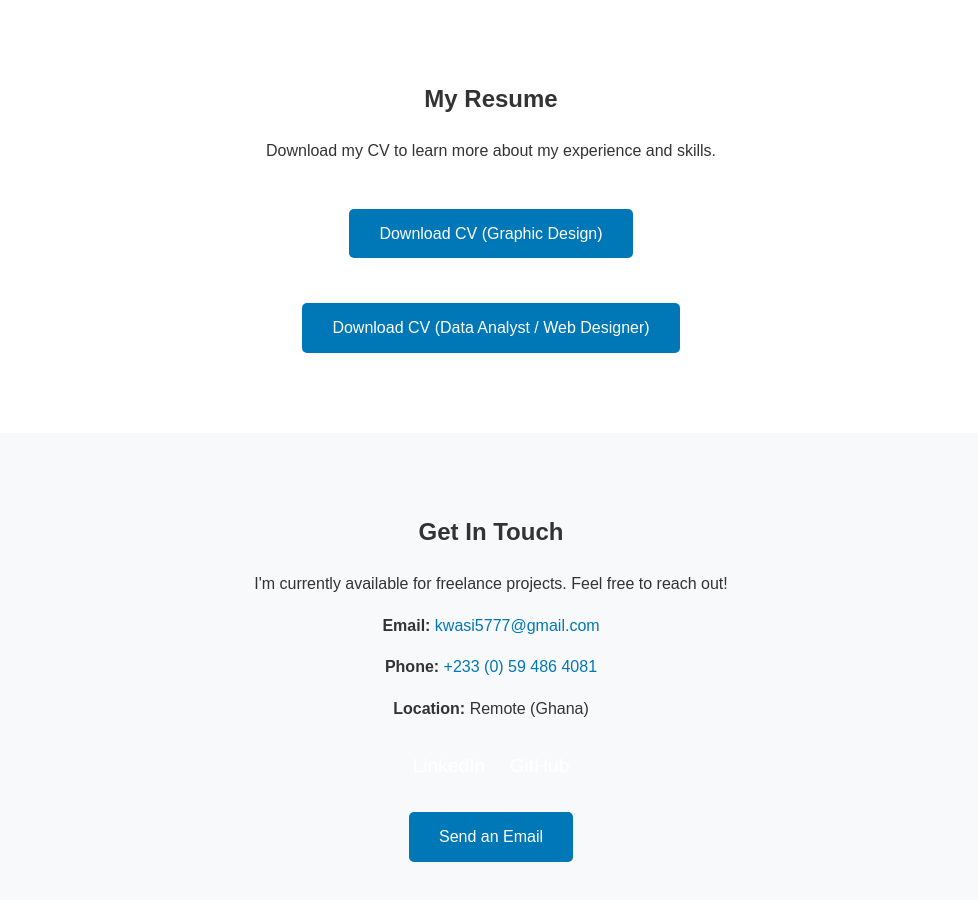
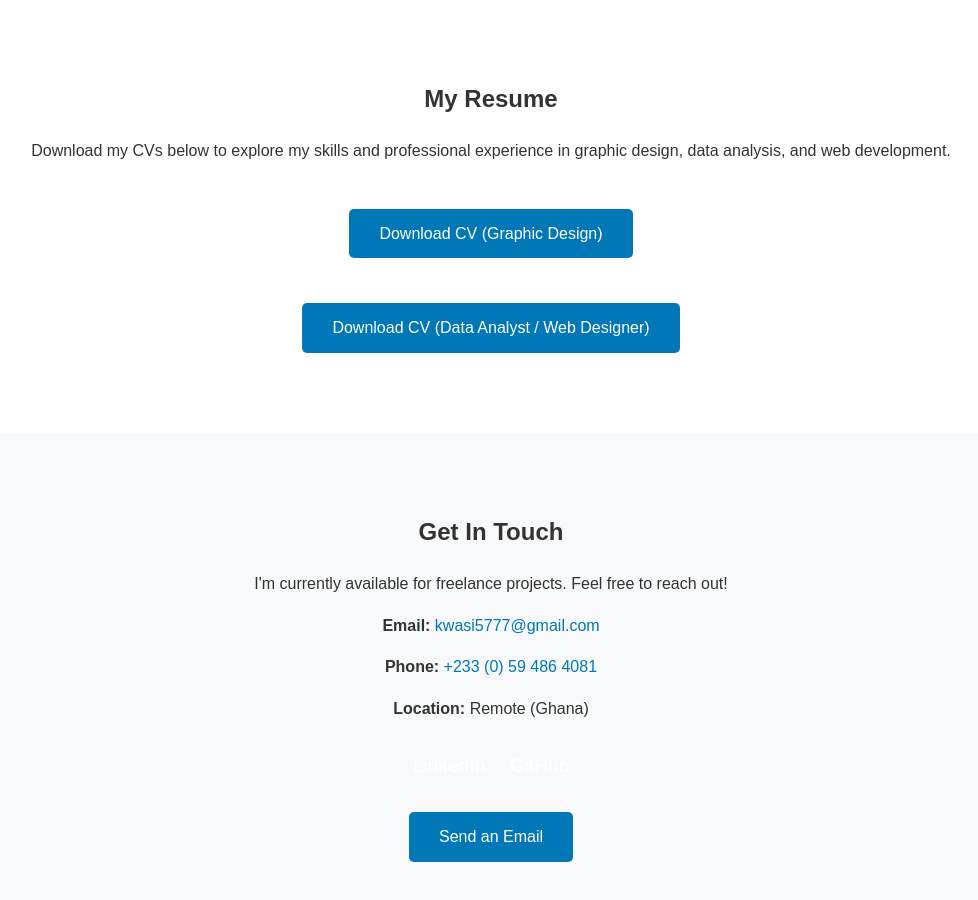
Before and after one commit to Eazi-26/Eazi-26.github.io, a plain HTML site: page index.html in a window 1280 px wide. Shown: the part 2620-3520 px from the top of the page, without its empty margins (149-1127 px from the left). Drawn offline with Linux system fonts and the light colour scheme.

Commit message:
Add files via upload

```diff
--- a/index.html
+++ b/index.html
@@ -307,7 +307,7 @@
     <section id="resume">
         <div class="container">
             <h2>My Resume</h2>
-            <p>Download my CV to learn more about my experience and skills.</p>
+            <p>Download my CVs below to explore my skills and professional experience in graphic design, data analysis, and web development.</p>
             <div class="resume-buttons">
                 <a href="KWASI DERRICK KAFUI_Graphic Designer.pdf" class="btn" download>Download CV (Graphic Design)</a>
             </div>
```
